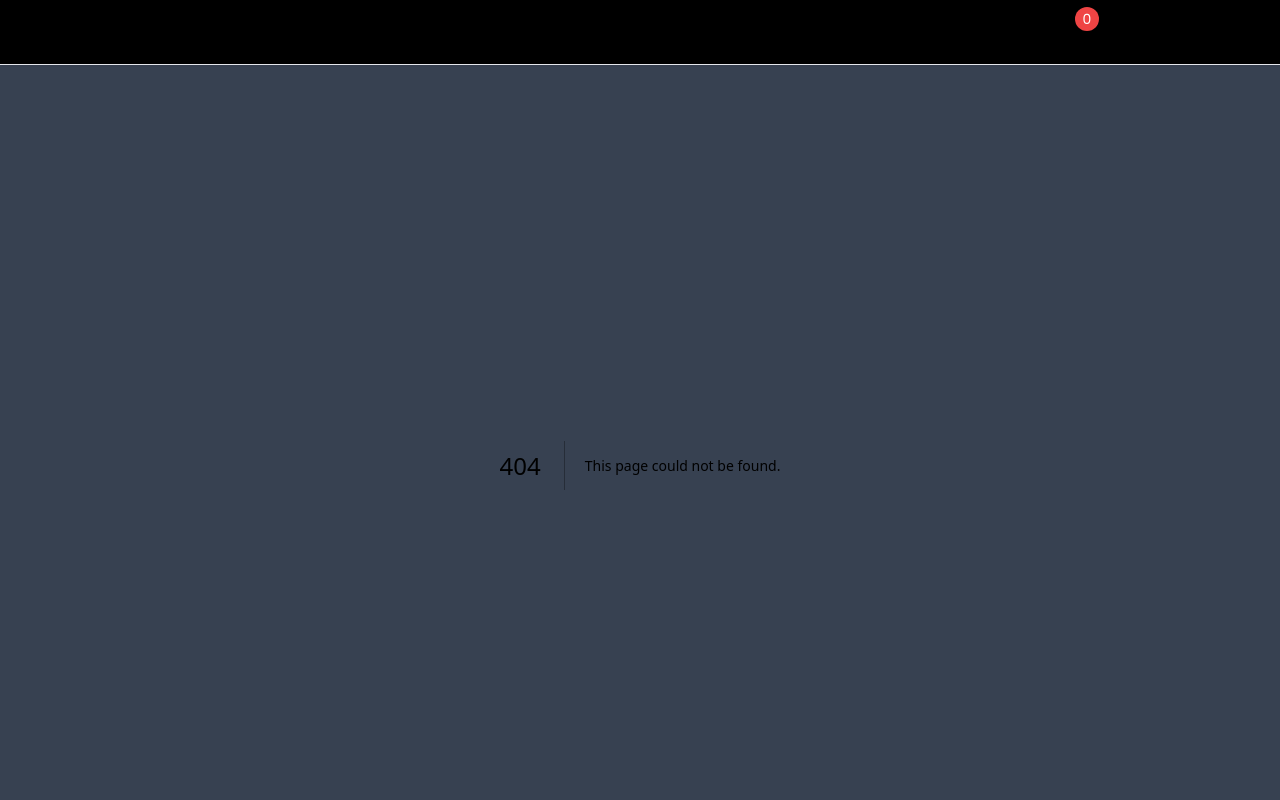
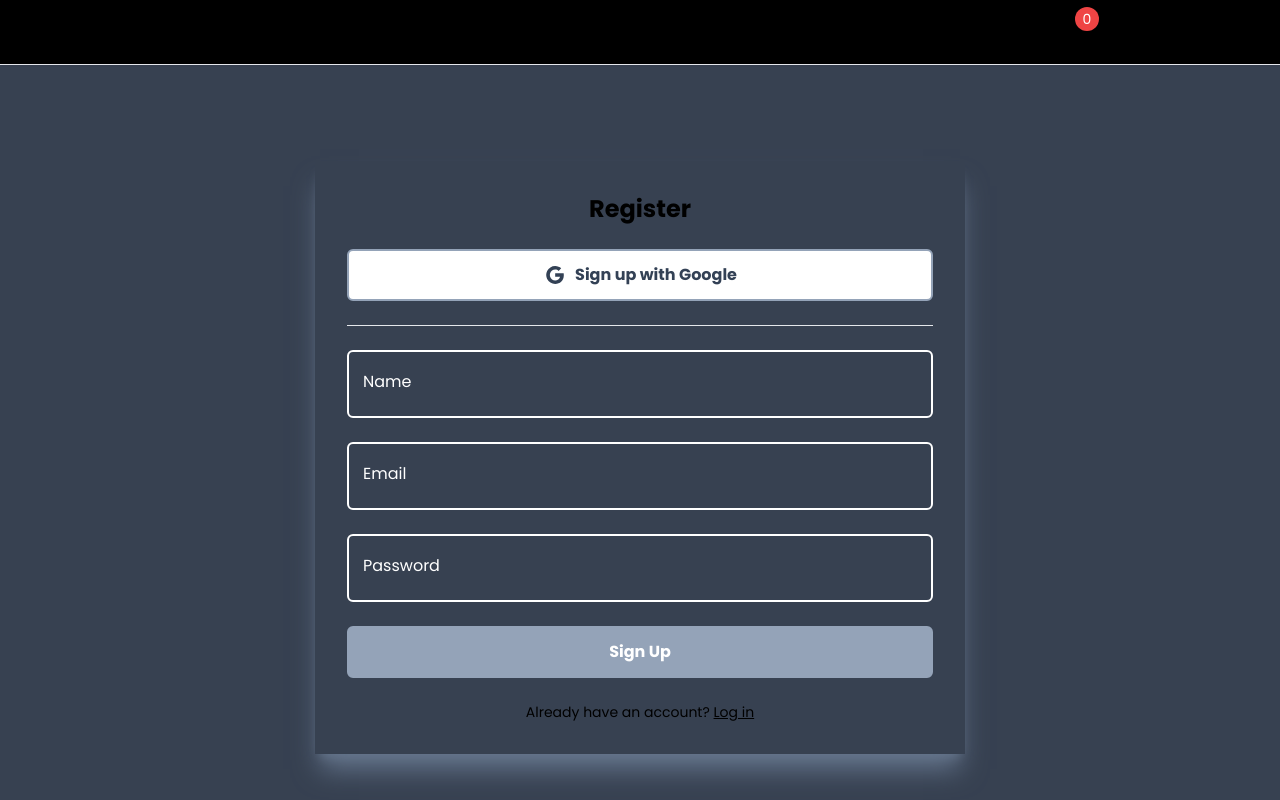
Before and after one commit to ahmadyusril/VStore-Next, a Next.js app: page /register in a window 1280 px wide. Before the commit this address had no page. Shown: the top 800 px of the page. Built offline with nearby package versions, Linux system fonts and the light colour scheme; a web font is replaced by a local one.

Commit message:
creating prisma

```diff
--- /dev/null
+++ b/src/app/login/loginForm.tsx
@@ -0,0 +1,70 @@
+"use client";
+
+import Input from "@/components/Input/input";
+import Button from "@/components/button";
+import Heading from "@/components/heading";
+import Link from "next/link";
+import { AiOutlineGoogle } from "react-icons/ai";
+import { useState } from "react";
+import { FieldValues, SubmitHandler, useForm } from "react-hook-form";
+
+const LoginForm = () => {
+  const [isLoading, setIsLoading] = useState(false);
+  const {
+    register,
+    handleSubmit,
+    formState: { errors },
+  } = useForm<FieldValues>({
+    defaultValues: {
+      email: "",
+      password: "",
+    },
+  });
+
+  const onSubmit: SubmitHandler<FieldValues> = (data) => {
+    setIsLoading(true);
+    console.log(data);
+  };
+
+  return (
+    <>
+      <Heading title="Login" />
+      <Button
+        outline
+        label="Sign in with Google"
+        icon={AiOutlineGoogle}
+        onClick={() => {}}
+      />
+      <hr className="bg-gray-300 w-full h-px" />
+      <Input
+        id="email"
+        label="Email"
+        disabled={isLoading}
+        register={register}
+        errors={errors}
+        required
+      />
+      <Input
+        id="password"
+        label="Password"
+        disabled={isLoading}
+        register={register}
+        errors={errors}
+        required
+        type="password"
+      />
+      <Button
+        label={isLoading ? "Loading..." : "Login"}
+        onClick={handleSubmit(onSubmit)}
+      />
+      <p className="text-sm">
+        Don't have an account?{" "}
+        <Link className="underline" href={"/register"}>
+          Register
+        </Link>
+      </p>
+    </>
+  );
+};
+
+export default LoginForm;
--- /dev/null
+++ b/src/app/login/page.tsx
@@ -0,0 +1,15 @@
+import Container from "@/components/container";
+import FormWrap from "@/components/formWrap";
+import LoginForm from "./loginForm";
+
+const Login = () => {
+  return (
+    <Container>
+      <FormWrap>
+        <LoginForm />
+      </FormWrap>
+    </Container>
+  );
+};
+
+export default Login;
--- /dev/null
+++ b/src/app/register/page.tsx
@@ -0,0 +1,15 @@
+import Container from "@/components/container";
+import FormWrap from "@/components/formWrap";
+import RegisterForm from "./registerForm";
+
+const Register = () => {
+  return (
+    <Container>
+      <FormWrap>
+        <RegisterForm />
+      </FormWrap>
+    </Container>
+  );
+};
+
+export default Register;
--- /dev/null
+++ b/src/app/register/registerForm.tsx
@@ -0,0 +1,79 @@
+"use client";
+
+import Input from "@/components/Input/input";
+import Button from "@/components/button";
+import Heading from "@/components/heading";
+import Link from "next/link";
+import { AiOutlineGoogle } from "react-icons/ai";
+import { useState } from "react";
+import { FieldValues, SubmitHandler, useForm } from "react-hook-form";
+
+const RegisterForm = () => {
+  const [isLoading, setIsLoading] = useState(false);
+  const {
+    register,
+    handleSubmit,
+    formState: { errors },
+  } = useForm<FieldValues>({
+    defaultValues: {
+      name: "",
+      email: "",
+      password: "",
+    },
+  });
+
+  const onSubmit: SubmitHandler<FieldValues> = (data) => {
+    setIsLoading(true);
+    console.log(data);
+  };
+
+  return (
+    <>
+      <Heading title="Register" />
+      <Button
+        outline
+        label="Sign up with Google"
+        icon={AiOutlineGoogle}
+        onClick={() => {}}
+      />
+      <hr className="bg-gray-300 w-full h-px" />
+      <Input
+        id="name"
+        label="Name"
+        disabled={isLoading}
+        register={register}
+        errors={errors}
+        required
+      />
+      <Input
+        id="email"
+        label="Email"
+        disabled={isLoading}
+        register={register}
+        errors={errors}
+        required
+      />
+      <Input
+        id="password"
+        label="Password"
+        disabled={isLoading}
+        register={register}
+        errors={errors}
+        required
+        type="password"
+      />
+      <Button
+        label={isLoading ? "Loading..." : "Sign Up"}
+        onClick={handleSubmit(onSubmit)}
+      />
+      <p className="text-sm">
+        Already have an account?{" "}
+        <Link className="underline" href={"/login"}>
+          Log in
+        </Link>
+      </p>
+    </>
+  );
+};
+
+export default RegisterForm;
--- /dev/null
+++ b/src/components/Input/input.tsx
@@ -0,0 +1,75 @@
+"use client";
+
+import { FieldErrors, FieldValues, UseFormRegister } from "react-hook-form";
+
+interface InputProps {
+  id: string;
+  label: string;
+  type?: string;
+  disabled?: boolean;
+  required?: boolean;
+  register: UseFormRegister<FieldValues>;
+  errors: FieldErrors;
+}
+
+const Input: React.FC<InputProps> = ({
+  id,
+  label,
+  type,
+  disabled,
+  required,
+  register,
+  errors,
+}) => {
+  return (
+    <div className="w-full relative">
+      <input
+        autoComplete="off"
+        id={id}
+        disabled={disabled}
+        {...register(id, { required })}
+        placeholder=""
+        type={type}
+        className={`
+        peer
+        w-full
+        p-4
+        pt-6
+        bg-transparent
+        outline-none
+        font-light
+        border-2
+        rounded-md
+        transition
+        disabled:opacity-70
+        disabled:cursor-not-allowed
+        ${errors[id] ? "border-rose-400" : "border-white"}
+        ${errors[id] ? "focus:border-rose-400" : "focus:border-white"}
+        `}
+      />
+      <label
+        htmlFor={id}
+        className={`absolute
+      cursor-text
+      text-md
+      duration-150
+      transform
+      -translate-y-3
+      top-5
+      z-10
+      origin-[0]
+      left-4
+      peer-placeholder-shown:scale-100
+      peer-placeholder-shown:translate-y-0
+      peer-focus:scale-75
+      peer-focus:-translate-y-4
+      ${errors[id] ? "text-rose-500" : "text-white"}
+      `}
+      >
+        {label}
+      </label>
+    </div>
+  );
+};
+
+export default Input;
--- a/src/components/button.tsx
+++ b/src/components/button.tsx
@@ -32,13 +32,13 @@
         hover:opacity-80
         transition
         w-full
-      border-green-500
+      border-slate-400
         flex
         items-center
         justify-center
         gap-2
-        ${outline ? "bg-white" : "bg-green-500"}
-        ${outline ? "text-green-500" : "text-white"}
+        ${outline ? "bg-white" : "bg-slate-400"}
+        ${outline ? "text-slate-700" : "text-white"}
         ${small ? "text-sm font-light" : "text-md font-semibold"}
         ${small ? "py-1 px-2 border-[1px]" : "py-3 px-4 border-2"}
         ${custom ? custom : ""}
--- /dev/null
+++ b/src/components/formWrap.tsx
@@ -0,0 +1,35 @@
+const FormWrap = ({ children }: { children: React.ReactNode }) => {
+  return (
+    <div
+      className="
+        min-h-fit
+        h-full
+        flex
+        items-center
+        justify-center
+        pb-12
+        pt-24
+        "
+    >
+      <div
+        className="
+            max-w-[650px]
+            w-full
+            flex
+            flex-col
+            gap-6
+            items-center
+            shadow-xl
+            shadow-slate-500
+            rounded--md
+            p-4
+            md:p-8
+            "
+      >
+        {children}
+      </div>
+    </div>
+  );
+};
+
+export default FormWrap;
--- /dev/null
+++ b/src/libs/prismadb.ts
@@ -0,0 +1,13 @@
+import { PrismaClient } from "@prisma/client";
+
+declare global {
+    var prisma: PrismaClient | undefined
+}
+
+const client = globalThis.prisma || new PrismaClient()
+
+if (process.env.NODE_ENV !== 'production') {
+    globalThis.prisma = client
+}
+
+export default client;
--- /dev/null
+++ b/src/pages/api/auth/[...nextauth].ts
@@ -0,0 +1,57 @@
+import NextAuth from "next-auth"
+import GoogleProvider from "next-auth/providers/google"
+import CredentialsProvider from "next-auth/providers/credentials"
+import { PrismaAdapter } from "@next-auth/prisma-adapter"
+import prisma from "../../../libs/prismadb"
+import bcrypt from "bcrypt"
+
+export default NextAuth({
+    adapter: PrismaAdapter(prisma),
+    providers: [
+        GoogleProvider({
+            clientId: process.env.GOOGLE_CLIENT_ID as string,
+            clientSecret: process.env.GOOGLE_CLIENT_SECRET as string,
+        }),
+        CredentialsProvider({
+            name: "credentials",
+            credentials: {
+                email: { label: "email", type: "text" },
+                password: { label: "password", type: "password" },
+            },
+            async authorize(credentials) {
+                if (!credentials?.email || !credentials?.password) {
+                    throw new Error("Invalid email or password!");
+                }
+
+                const user = await prisma.user.findUnique({
+                    where: {
+                        email: credentials.email
+                    }
+                })
+
+                if (!user || !user?.hashedPassword) {
+                    throw new Error("Invalid email or password!");
+                }
+
+                const isCorrectPassword = await bcrypt.compare(
+                    credentials.password,
+                    user.hashedPassword
+                )
+
+                if (!isCorrectPassword) {
+                    throw new Error("Invalid email or password!");
+                }
+
+                return user
+            }
+        })
+    ],
+    pages: {
+        signIn: "/login",
+    },
+    debug: process.env.NODE_ENV === "development",
+    session: {
+        strategy: "jwt",
+    },
+    secret: process.env.NEXTAUTH_SECRET,
+});
```
Also changed, not shown: package.json (+8 -0 lines), 2 other files (tests, documents, lock files or other folders).
